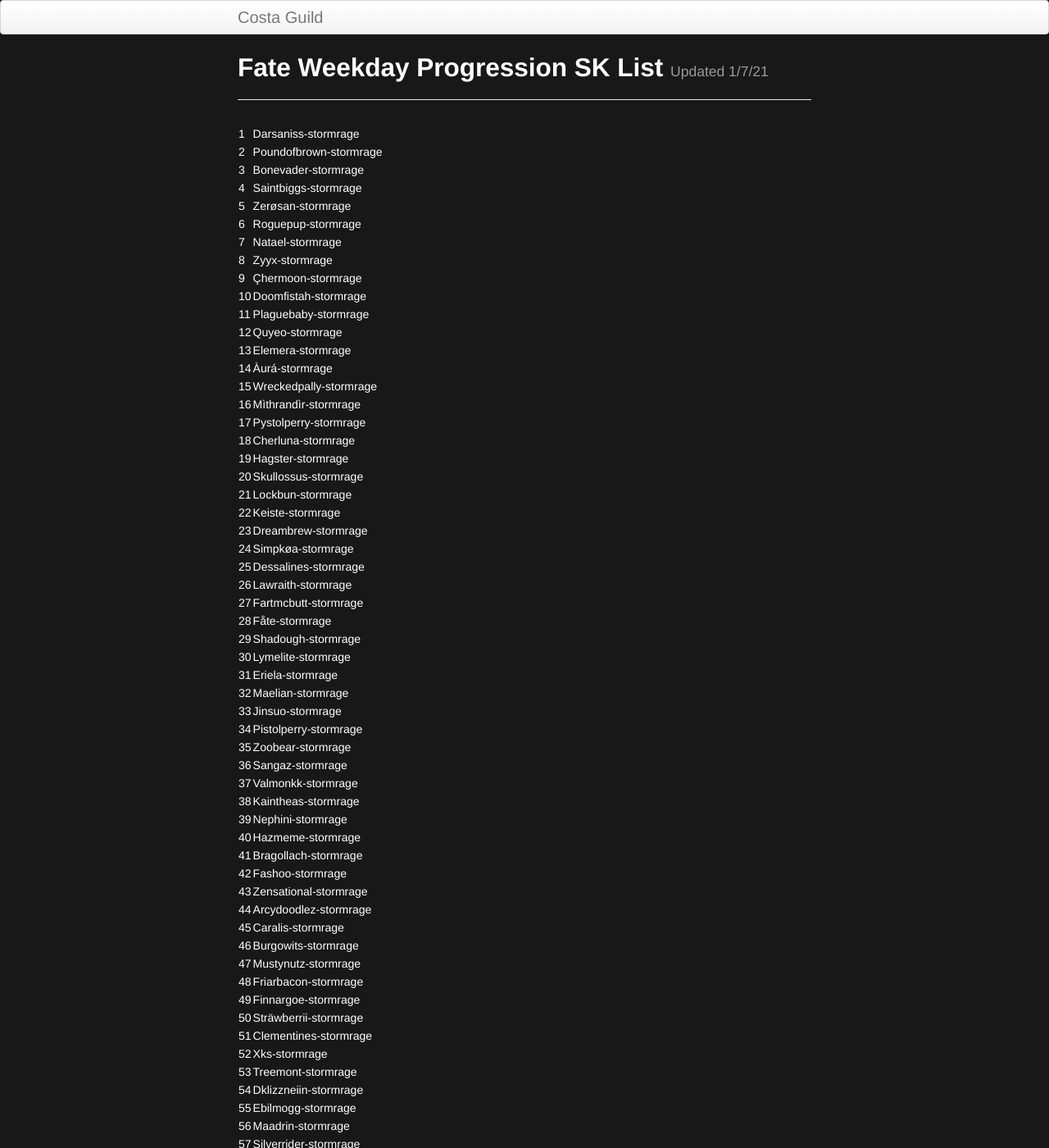
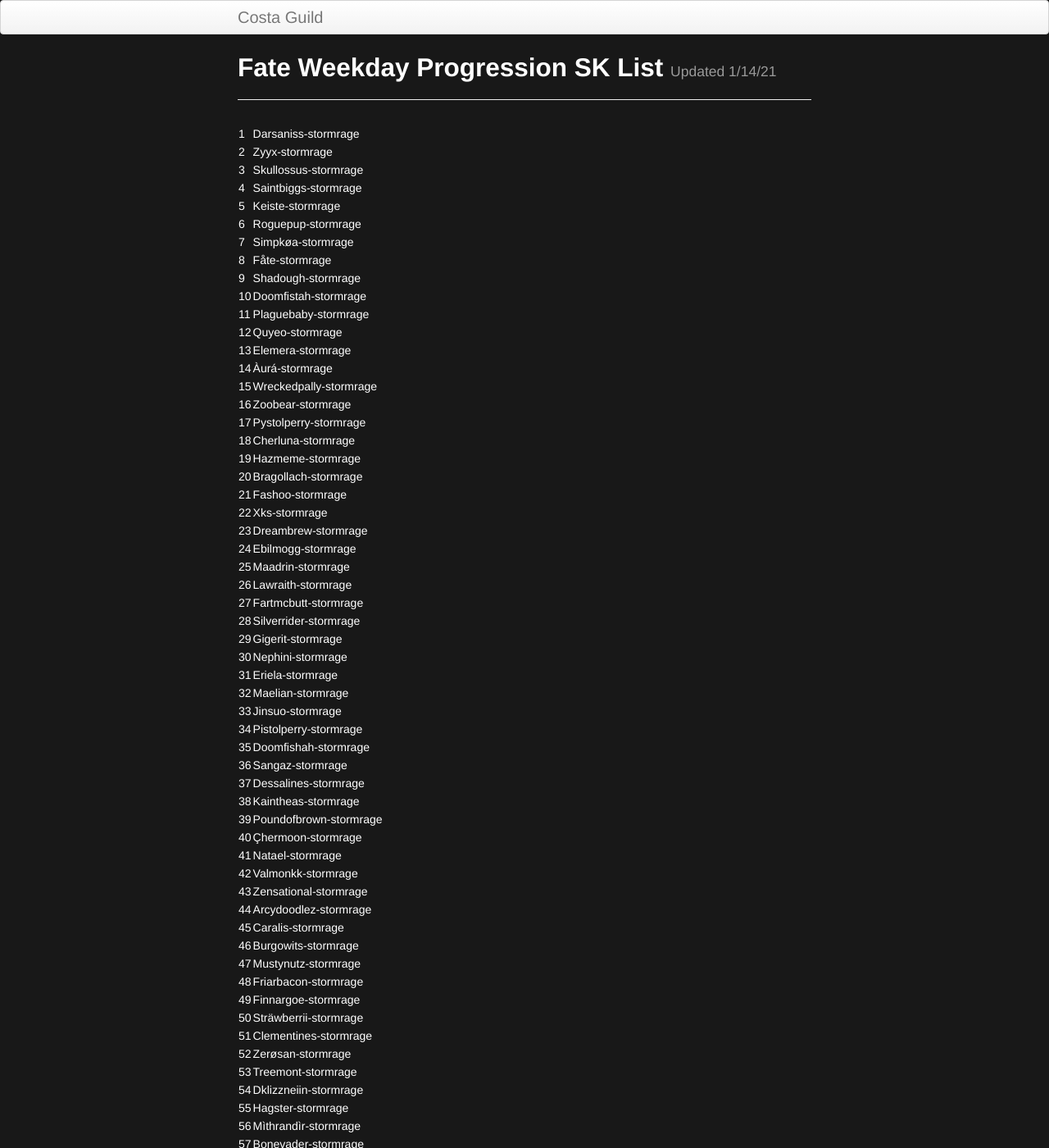
Before and after one commit to omegabiscuit/omegabiscuit.github.io, a Jekyll site: the page built from pages/progression_sk.md, in a window 1280 px wide and 1400 px high. Shown: the whole window at 82% size. Built offline with Jekyll 4.4.1, drawn with Linux system fonts in a browser that asks for light colours; some of the changed text lies outside the part shown.

Commit message:
updated list for raid night 1/13/21

```diff
--- a/pages/progression_sk.md
+++ b/pages/progression_sk.md
@@ -1,51 +1,51 @@
 ---
 layout: page
 title: Fate Weekday Progression SK List
-tagline: Updated 1/7/21
+tagline: Updated 1/14/21
 ---
 |---|----------------------|
 |1  |Darsaniss-stormrage   |
-|2  |Poundofbrown-stormrage|
-|3  |Bonevader-stormrage   |
+|2  |Zyyx-stormrage        |
+|3  |Skullossus-stormrage  |
 |4  |Saintbiggs-stormrage  |
-|5  |Zerøsan-stormrage     |
+|5  |Keiste-stormrage      |
 |6  |Roguepup-stormrage    |
-|7  |Natael-stormrage      |
-|8  |Zyyx-stormrage        |
-|9  |Çhermoon-stormrage    |
+|7  |Simpkøa-stormrage     |
+|8  |Fåte-stormrage        |
+|9  |Shadough-stormrage    |
 |10 |Doomfistah-stormrage  |
 |11 |Plaguebaby-stormrage  |
 |12 |Quyeo-stormrage       |
 |13 |Elemera-stormrage     |
 |14 |Àurá-stormrage        |
 |15 |Wreckedpally-stormrage|
-|16 |Mìthrandìr-stormrage  |
+|16 |Zoobear-stormrage     |
 |17 |Pystolperry-stormrage |
 |18 |Cherluna-stormrage    |
-|19 |Hagster-stormrage     |
-|20 |Skullossus-stormrage  |
-|21 |Lockbun-stormrage     |
-|22 |Keiste-stormrage      |
+|19 |Hazmeme-stormrage     |
+|20 |Bragollach-stormrage  |
+|21 |Fashoo-stormrage      |
+|22 |Xks-stormrage         |
 |23 |Dreambrew-stormrage   |
-|24 |Simpkøa-stormrage     |
-|25 |Dessalines-stormrage  |
+|24 |Ebilmogg-stormrage    |
+|25 |Maadrin-stormrage     |
 |26 |Lawraith-stormrage    |
 |27 |Fartmcbutt-stormrage  |
-|28 |Fåte-stormrage        |
-|29 |Shadough-stormrage    |
-|30 |Lymelite-stormrage    |
+|28 |Silverrider-stormrage |
+|29 |Gigerit-stormrage     |
+|30 |Nephini-stormrage     |
 |31 |Eriela-stormrage      |
 |32 |Maelian-stormrage     |
 |33 |Jinsuo-stormrage      |
 |34 |Pistolperry-stormrage |
-|35 |Zoobear-stormrage     |
+|35 |Doomfishah-stormrage  |
 |36 |Sangaz-stormrage      |
-|37 |Valmonkk-stormrage    |
+|37 |Dessalines-stormrage  |
 |38 |Kaintheas-stormrage   |
-|39 |Nephini-stormrage     |
-|40 |Hazmeme-stormrage     |
-|41 |Bragollach-stormrage  |
-|42 |Fashoo-stormrage      |
+|39 |Poundofbrown-stormrage|
+|40 |Çhermoon-stormrage    |
+|41 |Natael-stormrage      |
+|42 |Valmonkk-stormrage    |
 |43 |Zensational-stormrage |
 |44 |Arcydoodlez-stormrage |
 |45 |Caralis-stormrage     |
```
Also changed, not shown: other parts of pages/progression_sk.md (+6 -4 lines).
